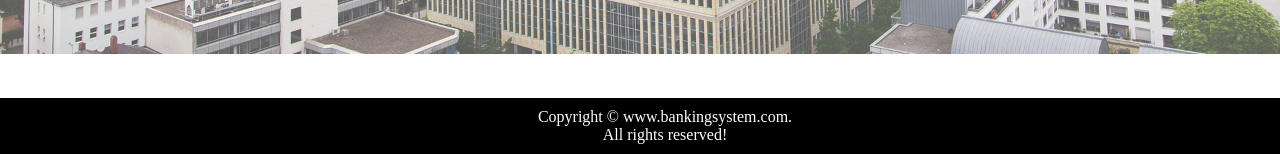
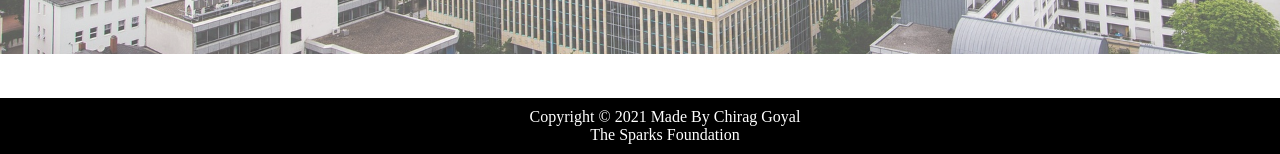
Before and after one commit to Chirag0104/Basic-Banking-System_TSF, a PHP site: page /index.php in a window 1280 px wide. Shown: the part 646-800 px from the top of the page. Run offline with PHP 8.4, Linux system fonts and the light colour scheme.

Commit message:
Update footer.php

```diff
--- a/includes/footer.php
+++ b/includes/footer.php
@@ -1,5 +1,5 @@
 <footer>
     <div class="center">
-      Copyright &copy; www.bankingsystem.com.<br >All rights reserved!
+      Copyright &copy; 2021 Made By Chirag Goyal<br >The Sparks Foundation
     </div>
   </footer>
```
